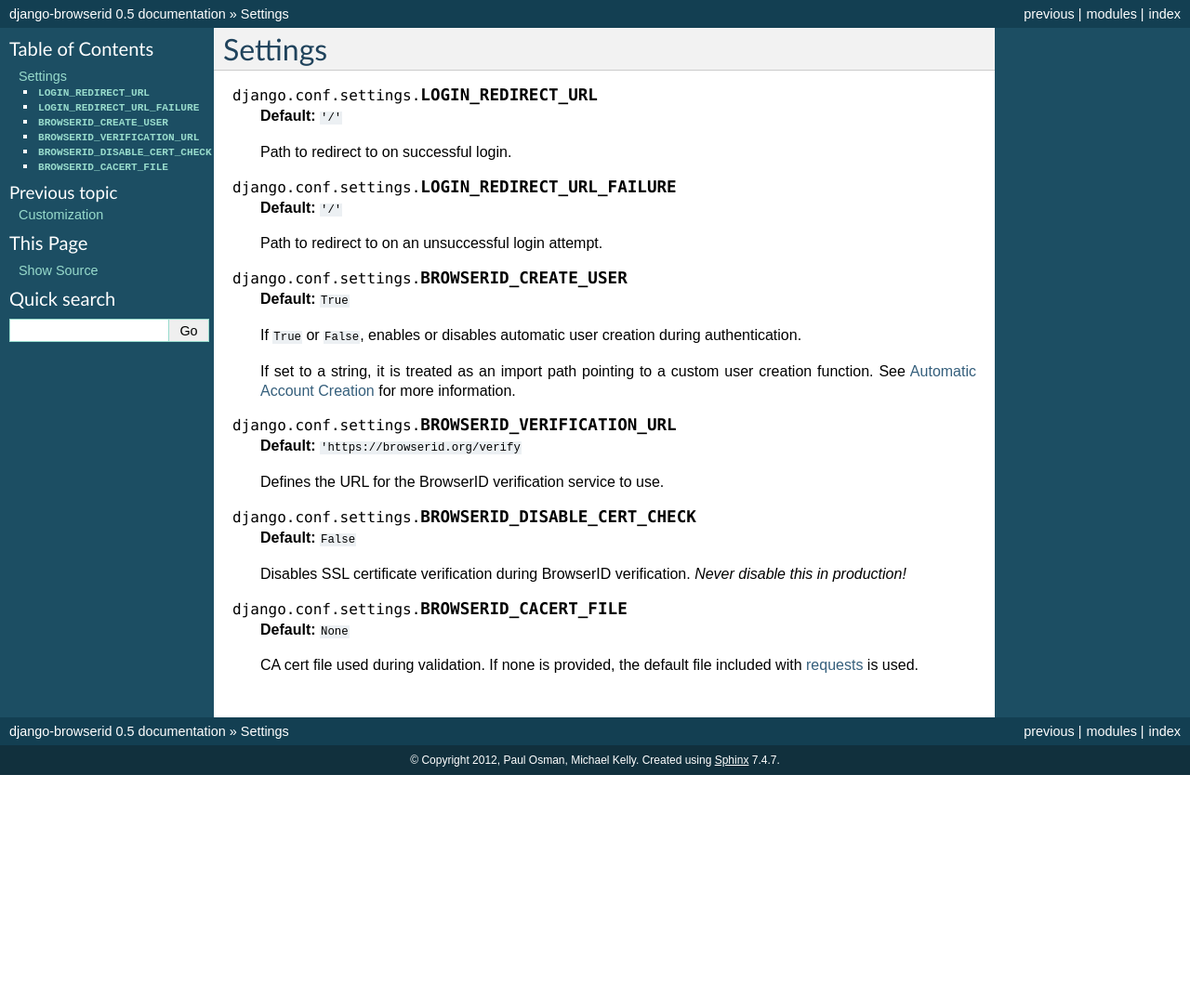
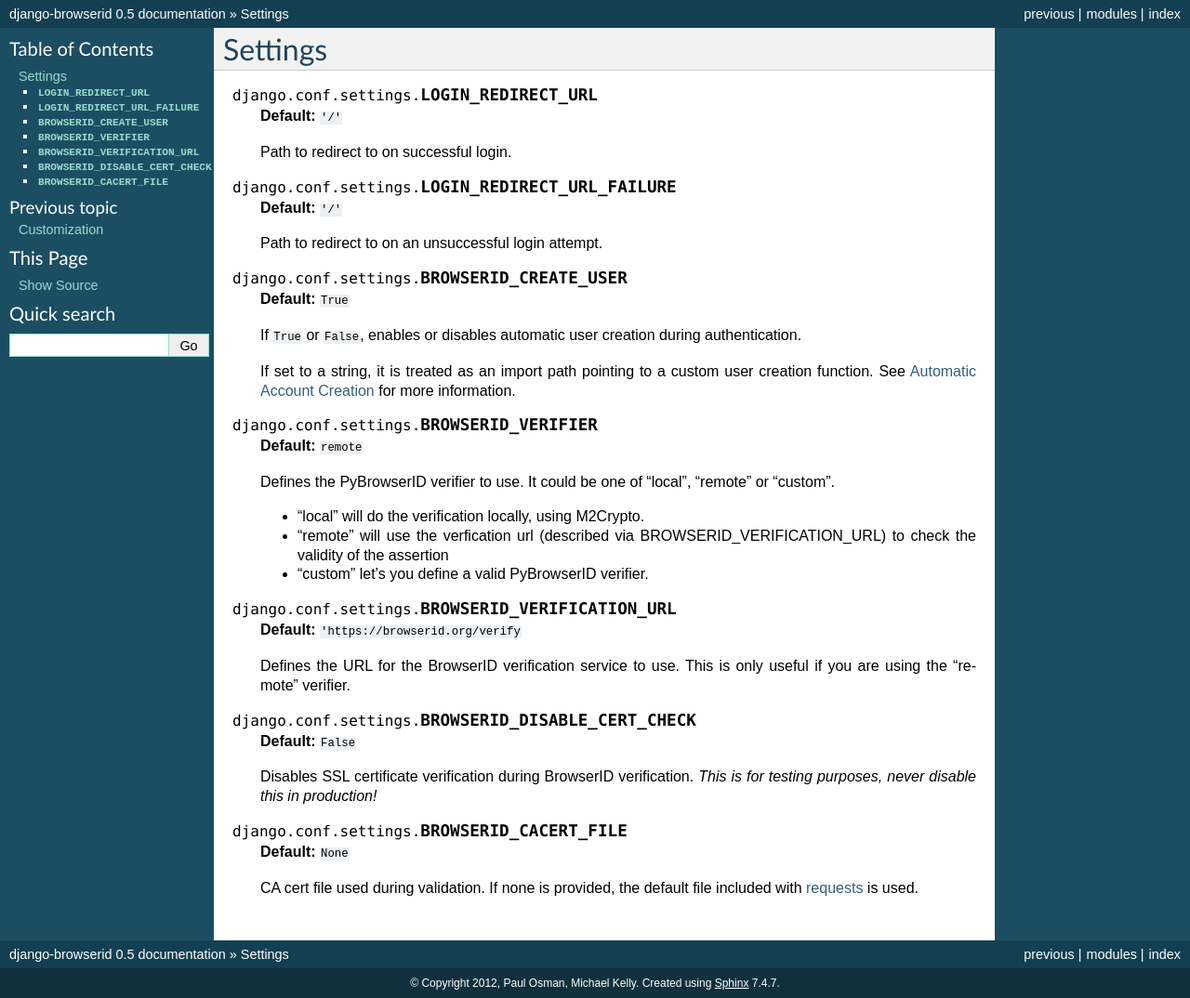
Before and after one commit to mozilla/django-browserid, a Sphinx documentation site: the page built from docs/details/settings.rst, in a window 1280 px wide. Shown: the whole page at 93% size. Built offline with Sphinx 7.4.7, drawn with Linux system fonts in a browser that asks for light colours; before the commit the page ends 900 px from its top, so only the background shows below that.

Commit message:
updated the documentation

```diff
--- a/docs/details/settings.rst
+++ b/docs/details/settings.rst
@@ -25,18 +25,32 @@ Settings
     If set to a string, it is treated as an import path pointing to a custom
     user creation function. See :ref:`auto-user` for more information.
 
+.. data:: BROWSERID_VERIFIER
+
+    **Default:** ``remote``
+
+    Defines the PyBrowserID verifier to use. It could be one of "local",
+    "remote" or "custom".
+
+    - "local" will do the verification locally, using M2Crypto.
+    - "remote" will use the verfication url (described via
+      BROWSERID_VERIFICATION_URL) to check the validity of the assertion
+    - "custom" let's you define a valid PyBrowserID verifier.
+
+
 .. data:: BROWSERID_VERIFICATION_URL
 
     **Default:** ``'https://browserid.org/verify``
 
-    Defines the URL for the BrowserID verification service to use.
+    Defines the URL for the BrowserID verification service to use. This is only
+    useful if you are using the "remote" verifier.
 
 .. data:: BROWSERID_DISABLE_CERT_CHECK
 
     **Default:** ``False``
 
     Disables SSL certificate verification during BrowserID verification.
-    *Never disable this in production!*
+    *This is for testing purposes, never disable this in production!*
 
 .. data:: BROWSERID_CACERT_FILE
 
```
Also changed, not shown: docs/index.rst (+6 -3 lines).
